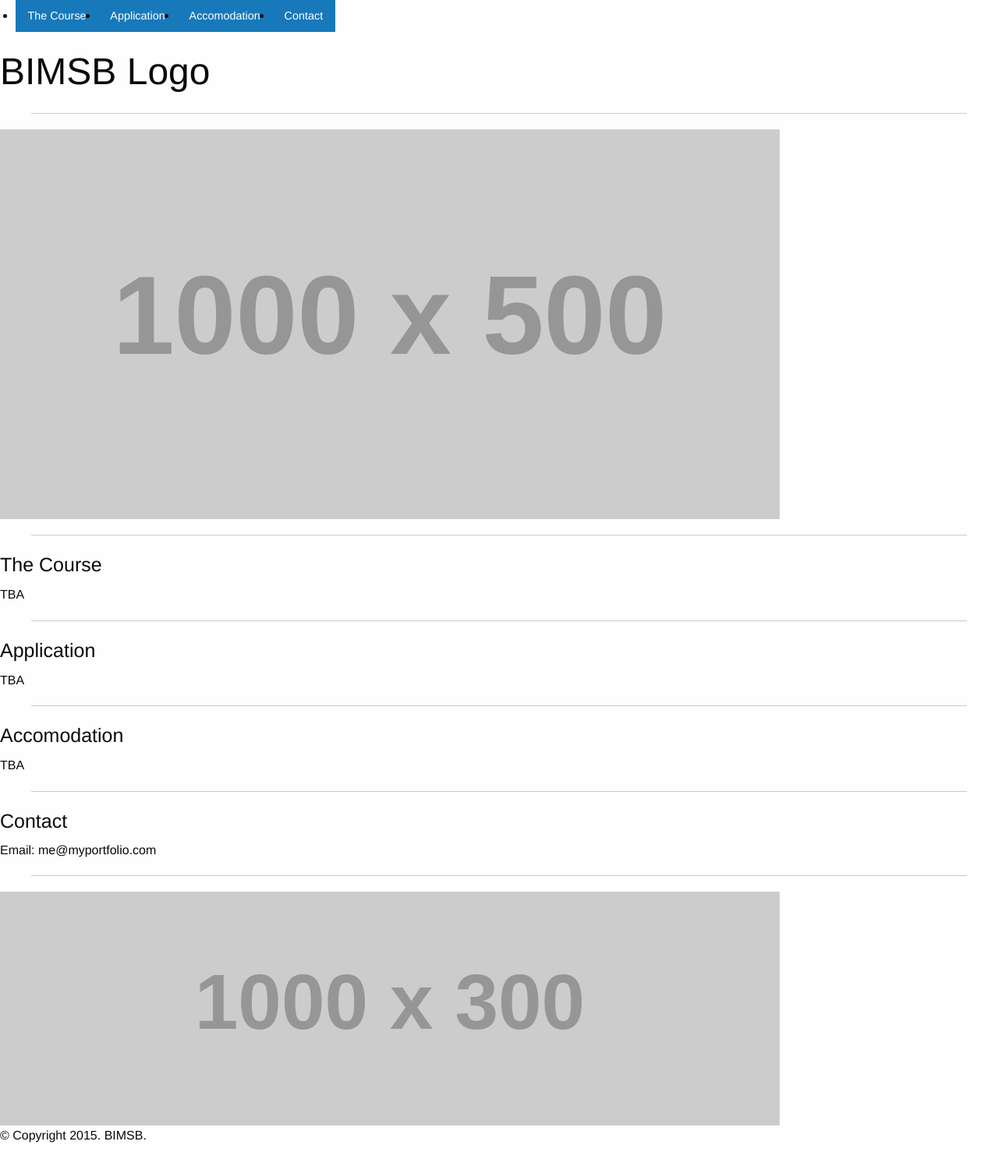
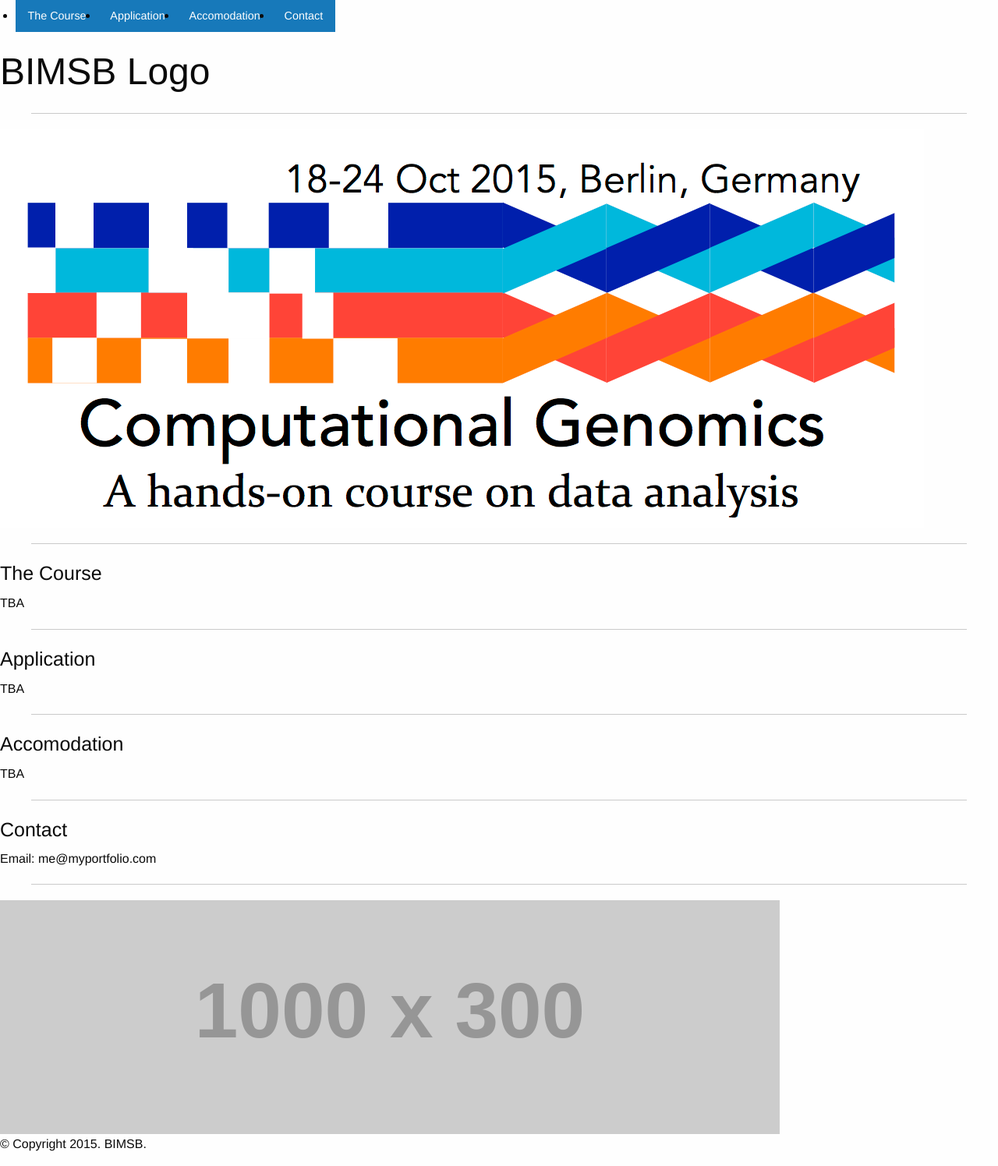
Before and after one commit to BIMSBbioinfo/compgen, a Jekyll site: the page 2015/index.html, which Jekyll copies as it is, in a window 1280 px wide. Shown: the whole page at 78% size. Built offline with Jekyll 4.4.1, drawn with Linux system fonts in a browser that asks for light colours; nearby versions of some CDN libraries; library files that are not in the unit come from our copies.

Commit message:
replace banner image

```diff
--- a/2015/index.html
+++ b/2015/index.html
@@ -27,7 +27,7 @@
     </div>
     <div class="row">
       <div class="large-12 columns">
-        <img src="http://placehold.it/1000x500&text=[banner img]">
+        <img src="img/banner.png">
       </div>
     </div>
     <div class="row">
```
Also changed, not shown: 2015/img/banner.png (added).
